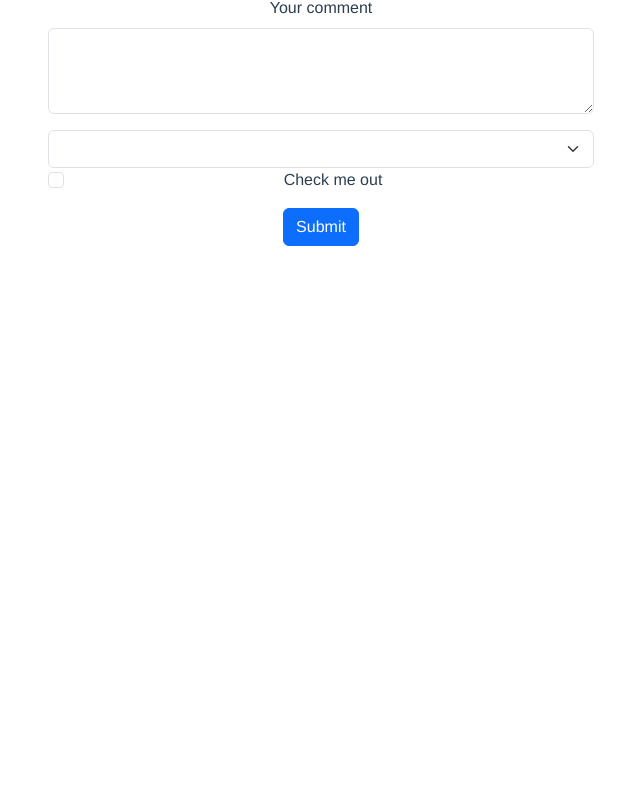
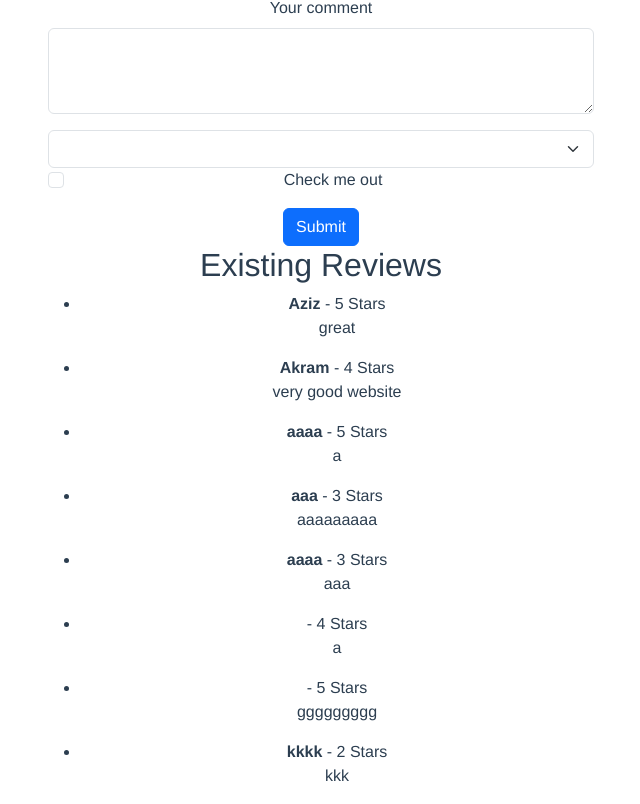
Before and after one commit to AkramZaabi/Vue-project, a Vue app: page /review in a window 1280 px wide. Shown: the part 321-1125 px from the top of the page, without its empty margins (319-959 px from the left). Before the commit the page ends 800 px from the top, so only its background shows below. Built offline with nearby package versions, Linux system fonts and the light colour scheme; data requests are answered from the project's data file.

Commit message:
Added Fake API for the form and Products

```diff
--- /dev/null
+++ b/db.json
@@ -0,0 +1,213 @@
+{
+  "products": [
+    {
+      "id": 1,
+      "name": "T-shirt Super Mario",
+      "description": "T-shirt avec la photo de Mario",
+      "price": 50,
+      "colors": [
+        {
+          "name": "Green",
+          "imageUrl": "Free_T-Shirt_Mockup_1.png",
+          "quantity": 5,
+          "inStock": 5
+        },
+        {
+          "name": "Blue and Green",
+          "imageUrl": "Free_T-Shirt_Mockup_2.png",
+          "quantity": 3,
+          "inStock": 3
+        },
+        {
+          "name": "Blue",
+          "imageUrl": "Free_T-Shirt_Mockup_3.png",
+          "quantity": 4,
+          "inStock": 4
+        },
+        {
+          "name": "Black",
+          "imageUrl": "Free_T-Shirt_Mockup_4.png",
+          "quantity": 3,
+          "inStock": 3
+        }
+      ],
+      "category": "T-shirts"
+    },
+    {
+      "id": 2,
+      "name": "Sweatshirt Super Mario",
+      "description": "Capuche avec la photo de Mario",
+      "price": 120,
+      "colors": [
+        {
+          "name": "Black",
+          "imageUrl": "Free_Sweatshirt_Mockup_1.png",
+          "quantity": 5,
+          "inStock": 5
+        },
+        {
+          "name": "Green",
+          "imageUrl": "Free_Sweatshirt_Mockup_2.png",
+          "quantity": 3,
+          "inStock": 3
+        },
+        {
+          "name": "Blue",
+          "imageUrl": "Free_Sweatshirt_Mockup_3.png",
+          "quantity": 4,
+          "inStock": 4
+        },
+        {
+          "name": "Green and Blue",
+          "imageUrl": "Free_Sweatshirt_Mockup_4.png",
+          "quantity": 3,
+          "inStock": 3
+        }
+      ],
+      "category": "Sweatshirts"
+    },
+    {
+      "id": 3,
+      "name": "Pants",
+      "description": "The best stylish Pants of our collection",
+      "price": 120,
+      "colors": [
+        {
+          "name": "green",
+          "imageUrl": "wepik-export-20231130153612t832-removebg-preview.png",
+          "quantity": 5,
+          "inStock": 5
+        },
+        {
+          "name": "Black",
+          "imageUrl": "wepik-export-20231130153236pBWo-removebg-preview.png",
+          "quantity": 3,
+          "inStock": 3
+        },
+        {
+          "name": "Purple",
+          "imageUrl": "wepik-export-202311301533220JYe-removebg-preview.png",
+          "quantity": 4,
+          "inStock": 4
+        }
+      ],
+      "category": "Pants"
+    },
+    {
+      "id": 4,
+      "name": "Shoes",
+      "description": "The best shoes of our collection",
+      "price": 200,
+      "colors": [
+        {
+          "name": "Beige",
+          "imageUrl": "wepik-export-20231130154138SkMQ-removebg-preview.png",
+          "quantity": 5,
+          "inStock": 5
+        },
+        {
+          "name": "Green",
+          "imageUrl": "wepik-export-202311301542190PSW-removebg-preview.png",
+          "quantity": 3,
+          "inStock": 3
+        },
+        {
+          "name": "Silver",
+          "imageUrl": "wepik-export-20231130155202wYmn-removebg-preview.png",
+          "quantity": 4,
+          "inStock": 4
+        }
+      ],
+      "category": "Shoes"
+    },
+    {
+      "id": 5,
+      "name": "Hoodie",
+      "description": "Pink Classy",
+      "price": 200,
+      "colors": [
+        {
+          "name": "pink",
+          "imageUrl": "pink_hoodie.png",
+          "quantity": 5,
+          "inStock": 5
+        }
+      ],
+      "category": "Hoodie"
+    },
+    {
+      "id": 6,
+      "name": "Hoodie",
+      "description": "Blue Night",
+      "price": 210,
+      "colors": [
+        {
+          "name": "blue",
+          "imageUrl": "blue_hoodie.png",
+          "quantity": 5,
+          "inStock": 5
+        }
+      ],
+      "category": "Hoodie"
+    }
+  ],
+  "cart": [],
+  "reviews": [
+    {
+      "name": "Aziz",
+      "email": "grami.medaziz00@gmail.com",
+      "review": "great",
+      "rating": "5",
+      "id": 1
+    },
+    {
+      "name": "Akram",
+      "email": "akram@gmail.com",
+      "review": "very good website",
+      "rating": "4",
+      "id": 2
+    },
+    {
+      "name": "aaaa",
+      "email": "aaaa@gmail.com",
+      "review": "a",
+      "rating": "5",
+      "id": 3
+    },
+    {
+      "name": "aaa",
+      "email": "aaaaa@gmail.om",
+      "review": "aaaaaaaaa",
+      "rating": "3",
+      "id": 4
+    },
+    {
+      "name": "aaaa",
+      "email": "grami.medaziz00@gmail.com",
+      "review": "aaa",
+      "rating": "3",
+      "id": 5
+    },
+    {
+      "name": "",
+      "email": "aaaa@gmail.com",
+      "review": "a",
+      "rating": "4",
+      "id": 6
+    },
+    {
+      "name": "",
+      "email": "gggggggggg@gmail.com",
+      "review": "ggggggggg",
+      "rating": "5",
+      "id": 7
+    },
+    {
+      "name": "kkkk",
+      "email": "kk@gmail.com",
+      "review": "kkk",
+      "rating": "2",
+      "id": 8
+    }
+  ]
+}
--- a/package.json
+++ b/package.json
@@ -8,6 +8,7 @@
     "lint": "vue-cli-service lint"
   },
   "dependencies": {
+    "axios": "^1.6.2",
     "bootstrap": "^5.3.2",
     "core-js": "^3.8.3",
     "vue": "^3.2.13",
--- a/src/components/ReviewForm.vue
+++ b/src/components/ReviewForm.vue
@@ -2,7 +2,7 @@
   <div class="container">
     <div class="row justify-content-center mt-5">
       <div class="col-md-6">
-        <form @submit.prevent="onSubmitReview">
+        <form @submit.prevent="onSubmitReview()">
           <div class="input-group mb-3">
             <span class="input-group-text" id="basic-addon1">@</span>
             <input
@@ -48,7 +48,7 @@
             v-model="rating"
             required
           >
-            <option selected>Open this select menu</option>
+            <option selected disabled value="">Select a rating</option>
             <option value="1">One Star</option>
             <option value="2">Two Stars</option>
             <option value="3">Three Stars</option>
@@ -68,13 +68,32 @@
           </div>
           <button type="submit" class="btn btn-primary">Submit</button>
         </form>
+
+        <div v-if="reviews.length > 0">
+          <h2>Existing Reviews</h2>
+          <ul>
+            <li v-for="(existingReview, index) in reviews" :key="index">
+              <strong>{{ existingReview.name }}</strong> -
+              {{ existingReview.rating }} Stars
+              <p>{{ existingReview.review }}</p>
+            </li>
+          </ul>
+        </div>
+        <div v-else>
+          <p>No reviews available.</p>
+        </div>
       </div>
     </div>
   </div>
 </template>
 
 <script>
+import axios from "axios";
+
 export default {
+  created() {
+    this.fetchReviews();
+  },
   data() {
     return {
       name: "",
@@ -86,14 +105,38 @@ export default {
   },
   methods: {
     onSubmitReview() {
-      let productReview = {
+      const productReview = {
         name: this.name,
+        email: this.email,
         review: this.review,
         rating: this.rating,
       };
 
-      this.$emit("review-sent", productReview);
+      axios
+        .post("http://localhost:3000/reviews", productReview)
+        .then((response) => {
+          console.log(response.data);
+          this.$emit("review-sent", productReview);
+          this.clearForm();
+          this.$router.go();
+        })
+        .catch((error) => {
+          console.error("Error updating review:", error);
+        });
+    },
+    fetchReviews() {
+      axios
+        .get("http://localhost:3000/reviews")
+        .then((response) => {
+          this.reviews = response.data;
+        })
+        .catch((error) => {
+          console.error("Error fetching reviews:", error);
+        });
+    },
+    clearForm() {
       this.name = "";
+      this.email = "";
       this.review = "";
       this.rating = null;
     },
@@ -101,4 +144,6 @@ export default {
 };
 </script>
 
-<style scoped></style>
+<style scoped>
+/* Add your component-specific styles here */
+</style>
--- a/src/components/ReviewShow.vue
+++ b/src/components/ReviewShow.vue
@@ -22,11 +22,31 @@
 </template>
 
 <script>
+import axios from "axios";
+
 export default {
   props: {
     reviews: {
       type: Array,
       required: true,
+    },
+  },
+  mounted() {
+    // You can remove this if you don't need to fetch reviews when the component is mounted
+    // this.fetchReviews();
+  },
+  methods: {
+    // If you need to fetch reviews dynamically, uncomment the method below
+    fetchReviews() {
+      axios
+        .get("http://localhost:3000/reviews")
+        .then((response) => {
+          // eslint-disable-next-line vue/no-mutating-props
+          this.reviews = response.data;
+        })
+        .catch((error) => {
+          console.error("Error fetching reviews:", error);
+        });
     },
   },
 };
```
Also changed, not shown: 1 other file (tests, documents, lock files or other folders).
